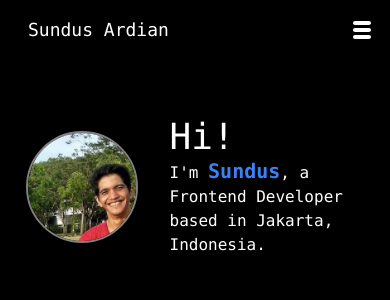
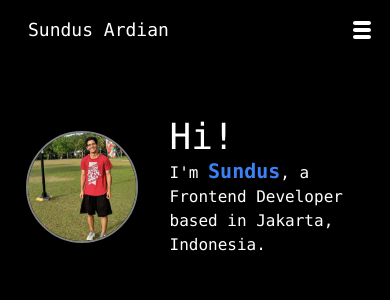
Before and after one commit to cundus/myporto, a React (Vite) app: page / in a window 390 px wide. Shown: the top 300 px of the page. Built offline with nearby package versions, Linux system fonts and the light colour scheme.

Commit message:
fixing image in hero

```diff
--- a/src/components/Hero.jsx
+++ b/src/components/Hero.jsx
@@ -11,7 +11,7 @@ const Hero = forwardRef((props, ref) => {
       <img
         src={Profile}
         alt="pic"
-        className="animate-bounce-in w-28 h-28 rounded-full border-2 border-white/50 object-none object-top mr-8 md:mr-10 md:w-60 md:h-60 md:rounded-lg"
+        className="animate-bounce-in w-28 h-28 rounded-full border-2 border-white/50 object-cover md:object-none md:object-top mr-8 md:mr-10 md:w-60 md:h-60 md:rounded-lg"
       />
       <div className="w-1/2 md:w-[18rem] animate-slide-in">
         <p className="text-4xl text-white font-mono">Hi!</p>
```
